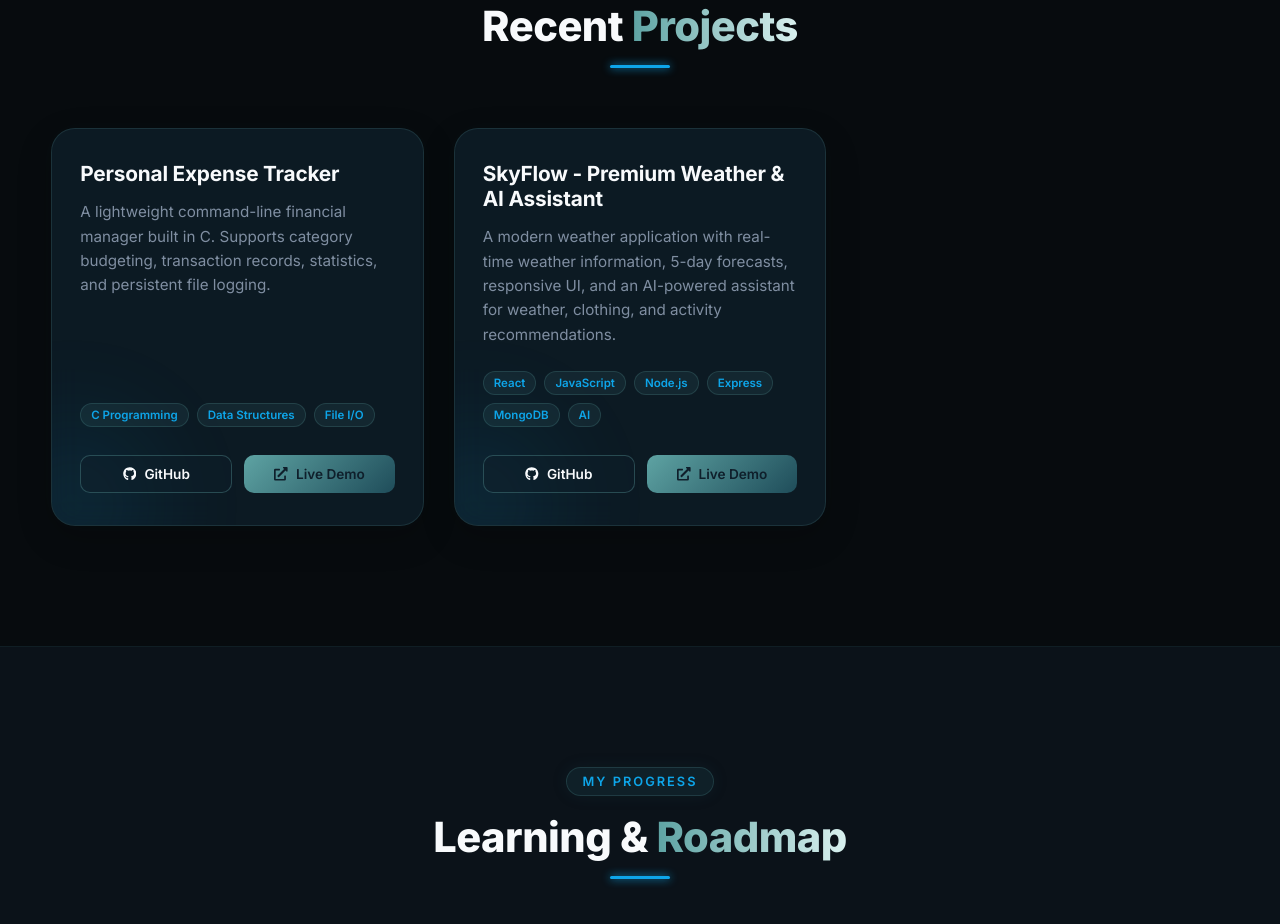
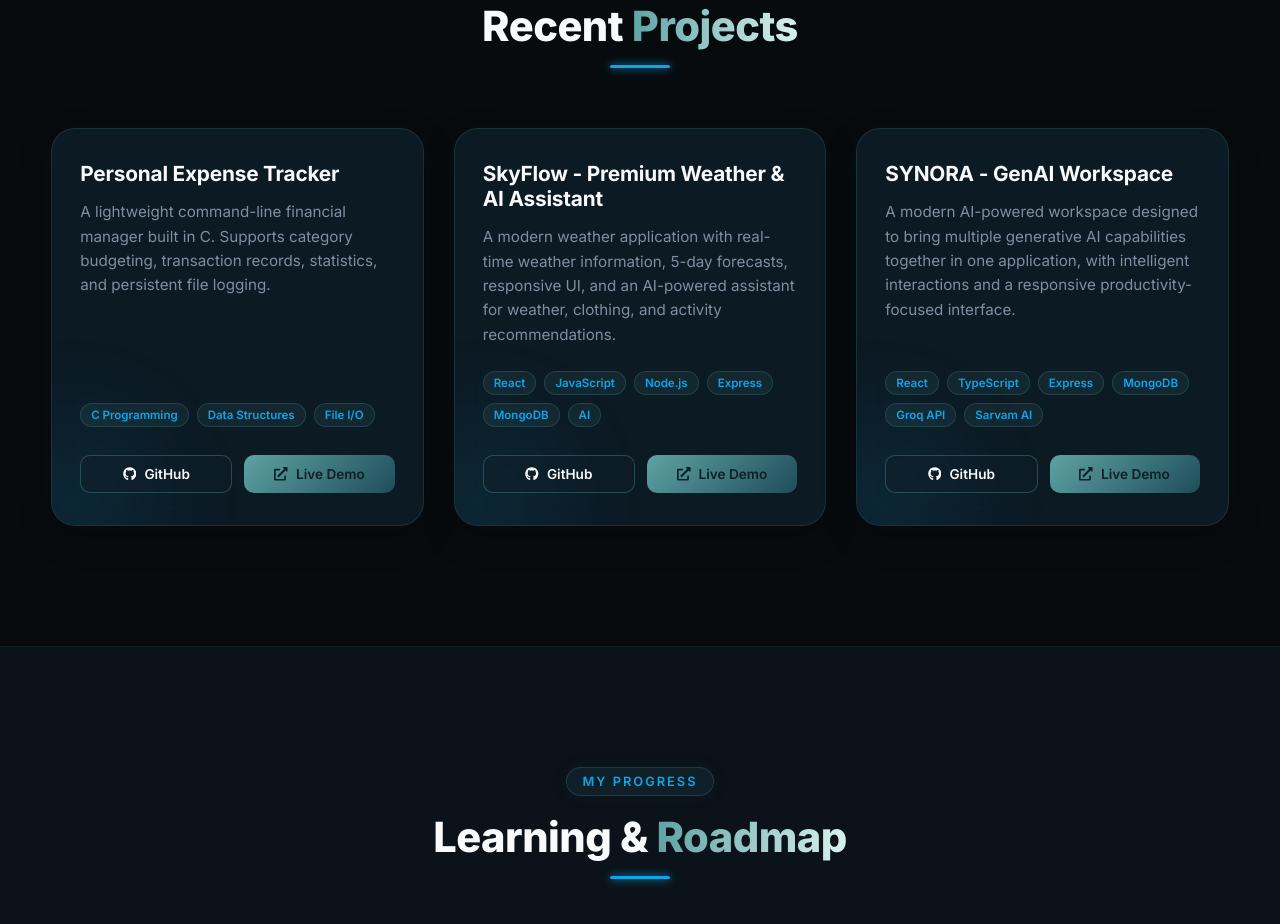
Before and after one commit to Karan-syntax/My--Portfolio, a React app in the folder frontend/: page / in a window 1280 px wide. Shown: the part 3020-3944 px from the top of the page. Built offline with nearby package versions, Linux system fonts and the light colour scheme; no server answers; the HTML template or start-up script is replaced by a standard one.

Commit message:
Add SYNORA project to the portfolio

```diff
--- a/frontend/src/components/Projects/Projects.jsx
+++ b/frontend/src/components/Projects/Projects.jsx
@@ -30,6 +30,22 @@ const Projects = () => {
     technologies: ["React", "JavaScript", "Node.js", "Express", "MongoDB", "AI"],
     liveLink: "https://ai-weather-app-iota.vercel.app",
     gitLink: "https://github.com/Karan-syntax/Ai-weather-App",
+  },
+    {
+    _id: "3",
+    title: "SYNORA - GenAI Workspace",
+    description:
+      "A modern AI-powered workspace designed to bring multiple generative AI capabilities together in one application, with intelligent interactions and a responsive productivity-focused interface.",
+    technologies: [
+      "React",
+      "TypeScript",
+      "Express",
+      "MongoDB",
+      "Groq API",
+      "Sarvam AI",
+    ],
+    liveLink: "https://synora-beige.vercel.app",
+    gitLink: "https://github.com/Karan-syntax/SYNORA",
   },
 ];
   useEffect(() => {
```
Also changed, not shown: 2 other files (tests, documents, lock files or other folders).
